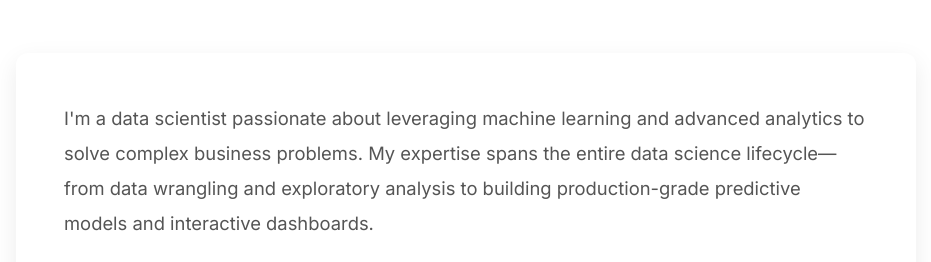
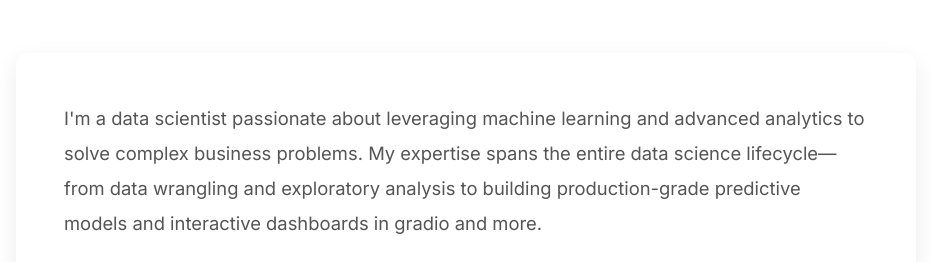
Before and after one commit to Kapil-Pandey/Kapil-Pandey.github.io, a plain HTML site: page index.html in a window 1280 px wide. Shown: the part 5812-6074 px from the top of the page, without its empty margins (174-1105 px from the left). Drawn offline with Linux system fonts and the light colour scheme.

Commit message:
Update index.html

```diff
--- a/index.html
+++ b/index.html
@@ -767,7 +767,7 @@
                 I'm a data scientist passionate about leveraging machine learning and advanced analytics
                 to solve complex business problems. My expertise spans the entire data science lifecycle—from
                 data wrangling and exploratory analysis to building production-grade predictive models and
-                interactive dashboards.
+                interactive dashboards in gradio and more.
             </p>
             <p>
                 I specialize in <strong>supervised and unsupervised learning</strong>, <strong>natural language processing</strong>,
```
